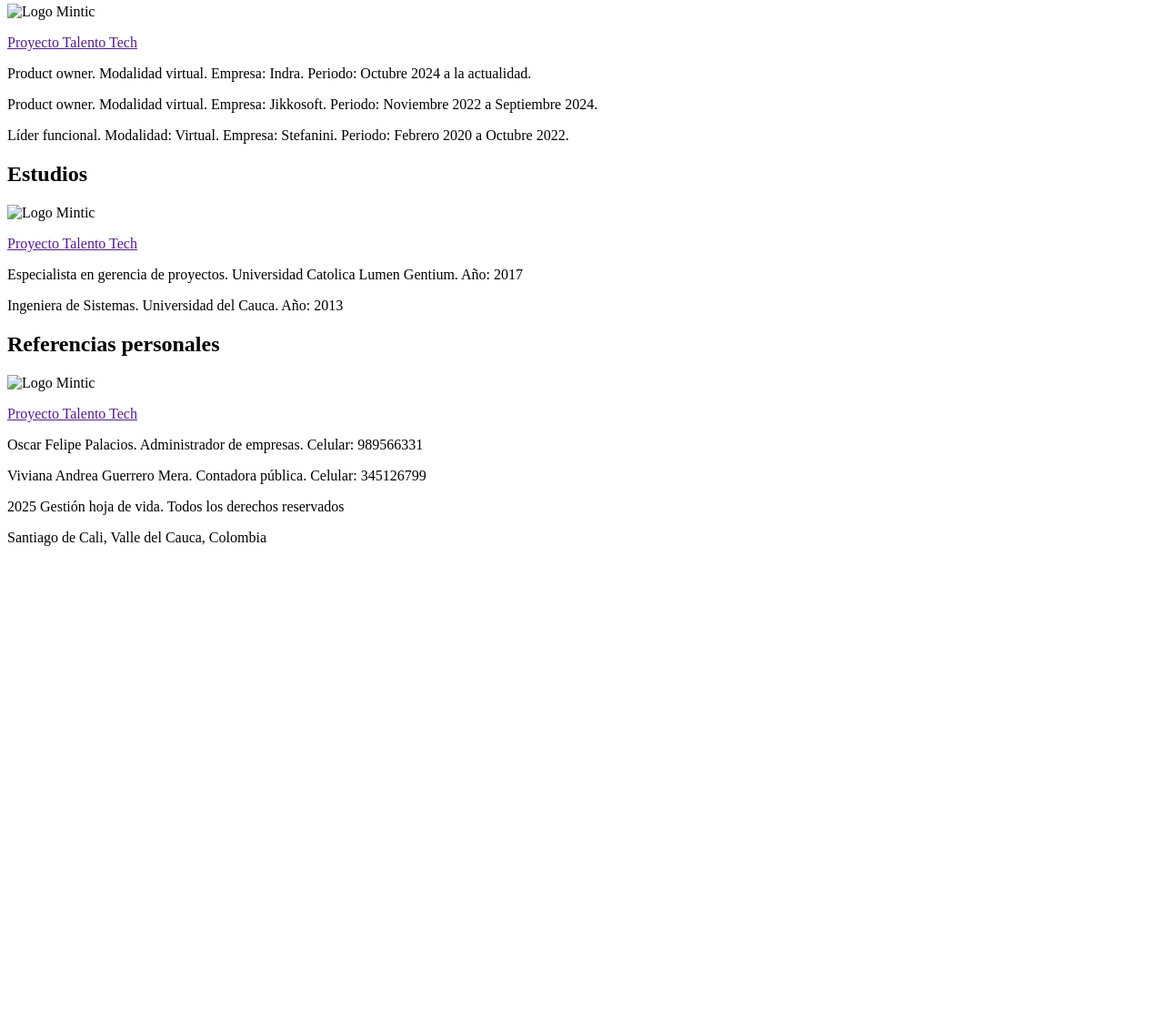
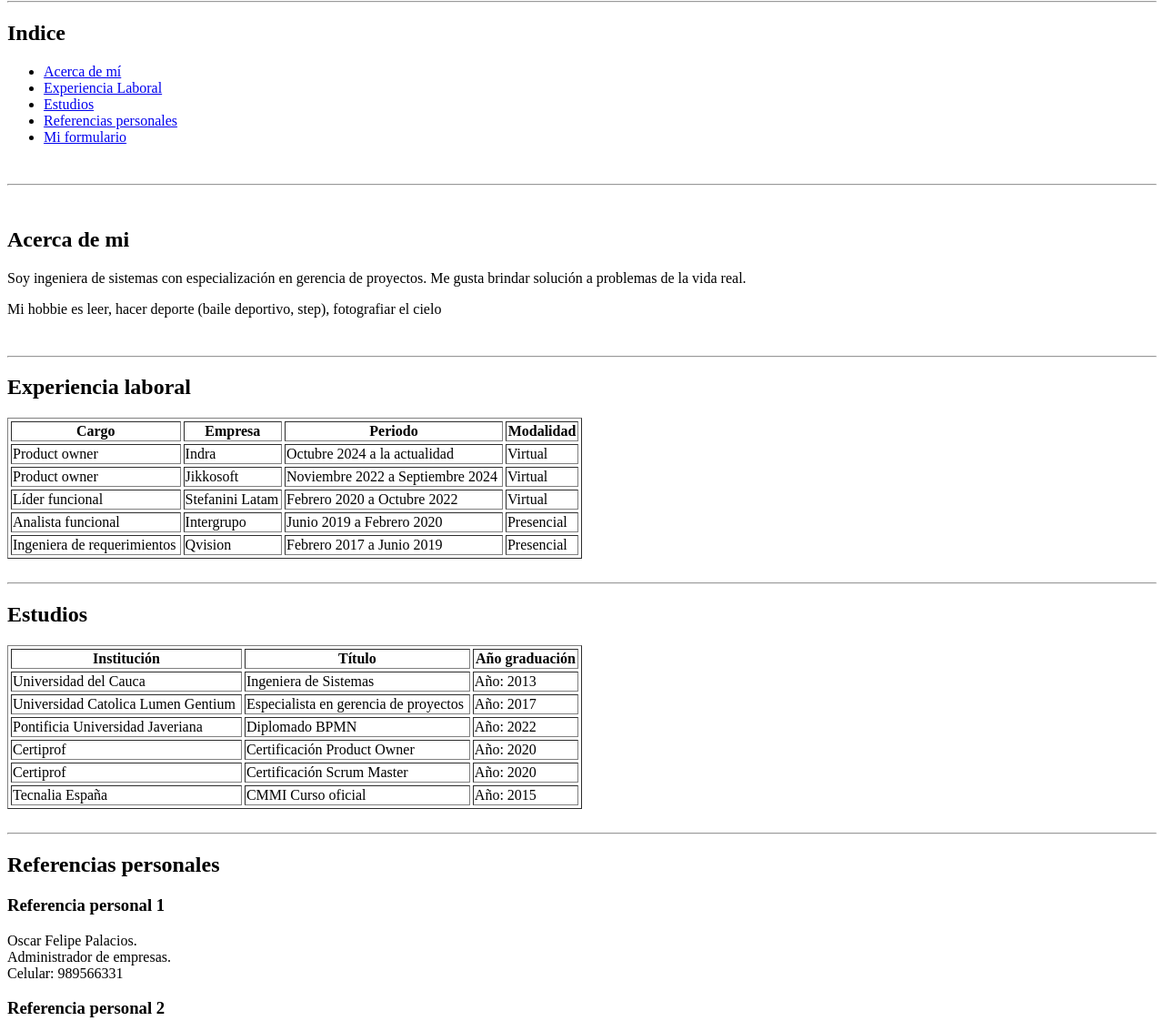
Before and after one commit to gabilo88/HojaDeVida, a plain HTML site: page index.html in a window 1280 px wide. Shown: the part 462-1584 px from the top of the page at 91% size. Before the commit the page ends 1078 px from the top, so only its background shows below. Drawn offline with Linux system fonts and the light colour scheme; a script that the page names is missing.

Commit message:
Actualizacion hoja de vida

```diff
--- a/index.html
+++ b/index.html
@@ -19,46 +19,132 @@
             <li><a href="#experiencia"> Experiencia Laboral </a></li>
             <li><a href="#estudios"> Estudios </a></li>
             <li><a href="#referencias"> Referencias personales</a></li>
+            <li><a href="#Miformulario"> Mi formulario</a></li>
         </ul>
     </nav>
-
+    <br>
+    <hr>
+    <br>
     <section id="acerca">
         <h2>Acerca de mi</h2>
         <p> Soy ingeniera de sistemas con especialización en gerencia de proyectos.
           Me gusta brindar solución a problemas de la vida real.</p>
-
           <p>Mi hobbie es leer, hacer deporte (baile deportivo, step), fotografiar el cielo</p>
-    </section>
+          <br><hr>
+        </section>
 
     <section id="experiencia">
             <h2>Experiencia laboral</h2>
-             <img src="imagenes/foto.png" alt="Logo Mintic" width="10%" height="10%"><br>
-            <p><a href="">Proyecto Talento Tech</a> </p>
-            <p> Product owner. Modalidad virtual. Empresa: Indra. Periodo: Octubre 2024 a la actualidad. </p>
-            <p> Product owner. Modalidad virtual. Empresa: Jikkosoft. Periodo: Noviembre 2022 a Septiembre 2024. </p>
-            <p> Líder funcional. Modalidad: Virtual. Empresa: Stefanini. Periodo: Febrero 2020 a Octubre 2022. </p>
+             <table border="=1" cellpaging="8" cellspacing="3" width="50%">
+                  <tr>
+                    <th>Cargo</th>
+                    <th>Empresa</th>
+                    <th>Periodo</th>
+                    <th>Modalidad</th>
+                  </tr>
+                  <tr>
+                    <td> Product owner</td>
+                    <td>Indra</td>
+                    <td>Octubre 2024 a la actualidad</td>
+                    <td>Virtual</td>
+                  </tr>
+                  <tr>
+                    <td>Product owner</td>
+                    <td>Jikkosoft</td>
+                    <td>Noviembre 2022 a Septiembre 2024</td>
+                    <td>Virtual</td>
+                  </tr>
+                  <tr>
+                    <td> Líder funcional</td>
+                    <td>Stefanini Latam</td>
+                    <td>Febrero 2020 a Octubre 2022</td>
+                    <td>Virtual</td>
+                  </tr>
+                  <tr>
+                    <td>Analista funcional</td>
+                    <td>Intergrupo</td>
+                    <td>Junio 2019 a Febrero 2020</td>
+                    <td>Presencial</td>
+                  </tr>
+                  <tr>
+                    <td>Ingeniera de requerimientos</td>
+                    <td>Qvision</td>
+                    <td>Febrero 2017 a Junio 2019</td>
+                    <td>Presencial</td>
+                  </tr>
+              </table>
+            <br><hr>
     </section>
 
     <section id="estudios">
             <h2>Estudios</h2>
-             <img src="imagenes/foto.png" alt="Logo Mintic" width="10%" height="10%"><br>
-            <p><a href="">Proyecto Talento Tech</a> </p>
-            <p>Especialista en gerencia de proyectos. Universidad Catolica Lumen Gentium. Año: 2017</p>
-            <p>Ingeniera de Sistemas. Universidad del Cauca. Año: 2013</p>
+             <table border="=1" cellpaging="8" cellspacing="3" width="50%">
+                  <tr>
+                    <th>Institución</th>
+                    <th>Título</th>
+                    <th>Año graduación</th>
+                  </tr>
+                  <tr>
+                    <td>Universidad del Cauca</td>
+                    <td>Ingeniera de Sistemas</td>
+                    <td>Año: 2013</td>
+                  </tr>
+                  <tr>
+                    <td>Universidad Catolica Lumen Gentium</td>
+                    <td>Especialista en gerencia de proyectos</td>
+                    <td>Año: 2017</td>
+                  </tr>
+                  <tr>
+                    <td>Pontificia Universidad Javeriana </td>
+                    <td>Diplomado BPMN </td>
+                    <td>Año: 2022</td>
+                  </tr>
+                  <tr>
+                    <td>Certiprof</td>
+                    <td>Certificación Product Owner</td>
+                    <td>Año: 2020</td>
+                  </tr>
+                  <tr>
+                    <td>Certiprof</td>
+                    <td>Certificación Scrum Master</td>
+                    <td>Año: 2020</td>
+                  </tr>
+                  <tr>
+                    <td>Tecnalia España</td>
+                    <td>CMMI Curso oficial </td>
+                    <td>Año: 2015</td>
+                  </tr>
+              </table>
+            <br><hr>
     </section>
 
-        <section id="referencias">
+    <section id="referencias">
             <h2>Referencias personales</h2>
-             <img src="imagenes/foto.png" alt="Logo Mintic" width="10%" height="10%"><br>
-            <p><a href="">Proyecto Talento Tech</a> </p>
-            <p>Oscar Felipe Palacios. Administrador de empresas. Celular: 989566331      </p>
-            <p>Viviana Andrea Guerrero Mera. Contadora pública. Celular: 345126799</p>
+            <h3>Referencia personal 1</h3>
+            <p>Oscar Felipe Palacios. <br> Administrador de empresas. <br> Celular: 989566331</p>
+            <h3>Referencia personal 2</h3>
+            <p>Viviana Andrea Guerrero Mera. <br> Contadora pública. <br>Celular: 345126799</p>
+            <br>
+            <hr>
+    </section>
+
+    <section id="Miformulario">
+        <h2>¡Dejame tus Comentarios!</h2>
+          <form>
+                <label for="fname">Nombre completo</label>
+                <input type="text" id="fname" name="fname" value=""><br>
+                <label for="lname">Contacto</label>
+                <input type="text" id="lname" name="lname" value=""><br><br>
+                <label for="lname">Comparte tus Comentarios</label> <p></p>
+                <textarea name="message" rows="10" cols="50"></textarea><p></p>
+                <input type="submit" value="Enviar">
+        </form>
     </section>
 
     <footer>
+      <br><br>
       <p>2025 Gestión hoja de vida. Todos los derechos reservados</p>
       <p>Santiago de Cali, Valle del Cauca, Colombia</p>
-
     </footer>
 
 
```
Also changed, not shown: Foto perfil.jpg (added).
